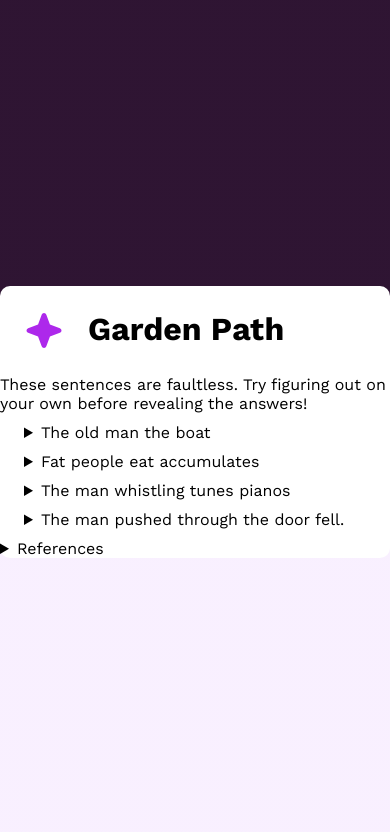
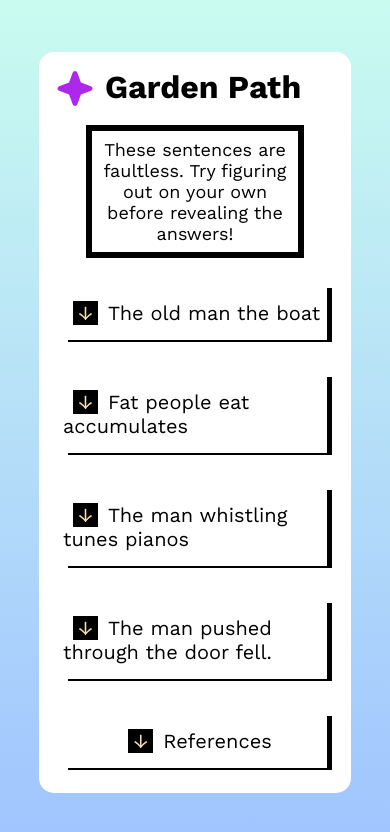
Before and after one commit to taradevio/english-accordion, a plain HTML site: page index.html in a window 390 px wide. Drawn offline with nearby package versions, Linux system fonts and the light colour scheme.

Commit message:
style contents, bg, responsive, ref

```diff
--- a/styles.css
+++ b/styles.css
@@ -1,4 +1,4 @@
-* {
+*, *:after, *:before {
     padding: 0;
     margin: 0;
     box-sizing: border-box;
@@ -6,46 +6,107 @@
 }
 
 #container {
-    background: linear-gradient(to top, hsl(275, 100%, 97%) 0%, hsl(275, 100%, 97%) 60%, hsl(292, 42%, 14%) 60%, hsl(292, 42%, 14%) 100%);
-    height: 100vh;
+    background: linear-gradient(to top, rgba(160,196,255,1), rgba(202,251,240,1));
+    max-width: 100%;
+    min-height: 100vh;
     display: flex;
     justify-content: center;
     align-items: center;
 }
 
 #wrapper {
-    max-width: 100%;
-    border-radius: 10px;
+    border-radius: 15px;
+    display: flex;
+    flex-direction: column;
+    justify-content: center;
     background-color: hsl(0, 0%, 100%);
-    width: 550px;
+    width: 38%;
 }
 
 .title {
     display: flex;
-    gap: 1.5em;
-    padding: 1.5em;
+    margin: 1em;
 }
 
-.content {
+.title > h1 {
+    margin-left: 10px;
+}
+
+span {
+    font-size: 18px;
+    padding: 8px;
+    border: 6px solid;
+    width: 70%;
+    margin: 0 auto 1em auto;
+    text-align: center;
+}
+
+.content, .reference {
+    padding: 0 1.5em;
+    margin: 10px 0 25px 0;
+}
+
+summary {
     cursor: pointer;
-    display: flex;
-    flex-direction: column;
-    padding: 0 1.5em;
-    margin: 10px 0;
+    box-shadow: 5px 2px black;
+    list-style: none;
+    font-size: 20px;
+    padding: 15px 0;
+}
+
+details[open] summary {
+    background: linear-gradient(rgba(160,196,255,1), rgba(202,251,240,1));
+    font-weight: 600;
+}
+
+summary::before {
+    margin: 0 10px;
+    background-color: black;
+    color: wheat;
+    padding: 0 5px;
+    content: "↓";
+}
+
+details[open] summary::before {
+    content: "↑";
+    background-color: black;
 }
 
 h2 {
     margin: 0.5em 0;
 }
 
-hr {
-    width: 490px;
+.text {
+    overflow: hidden;
+    padding: 8px;
+    line-height: 23px;
+    min-height: 10vh;
+    border: 2.5px dotted;
+    font-size: 16px;
+    margin: 0 0 10px 0;
     text-align: center;
-    margin: 0 auto;
 }
 
-.text {
-    font-size: 16px;
-    overflow: hidden;
-    margin: 4px 0 10px 0;
+.reference {
+    text-align: center;
 }
+
+.links {
+    text-align: center;
+    margin-top: 1em;
+    display: flex;
+    justify-content: center;
+    gap: 10px;
+}
+
+.reference img {
+    border-radius: 50%;
+}
+
+@media only screen and (min-width: 280px) {
+    #wrapper {
+        margin: 0 1.5em;
+        max-width: 80%;
+        width: 550px;
+    }
+}
```
